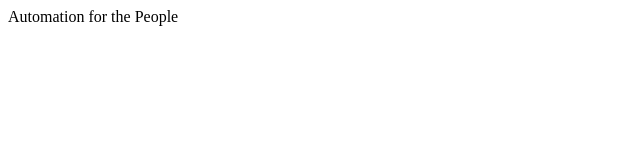
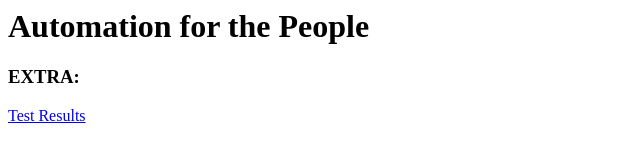
Before and after one commit to trikosuave/mini_project, a plain HTML site: page index.html in a window 1280 px wide. Shown: the whole page, without its empty margins (0-640 px from the left). Drawn offline with Linux system fonts and the light colour scheme.

Commit message:
include link to test results

```diff
--- a/index.html
+++ b/index.html
@@ -1,4 +1,8 @@
 <html>
 <title>Patrick Ryan's Mini Project</title>
-<body>Automation for the People</body>
+<body>
+    <h1>Automation for the People</h1>
+    <h3>EXTRA:</h3>
+    <a href="test_results.html">Test Results</a>
+</body>
 </html>
```
